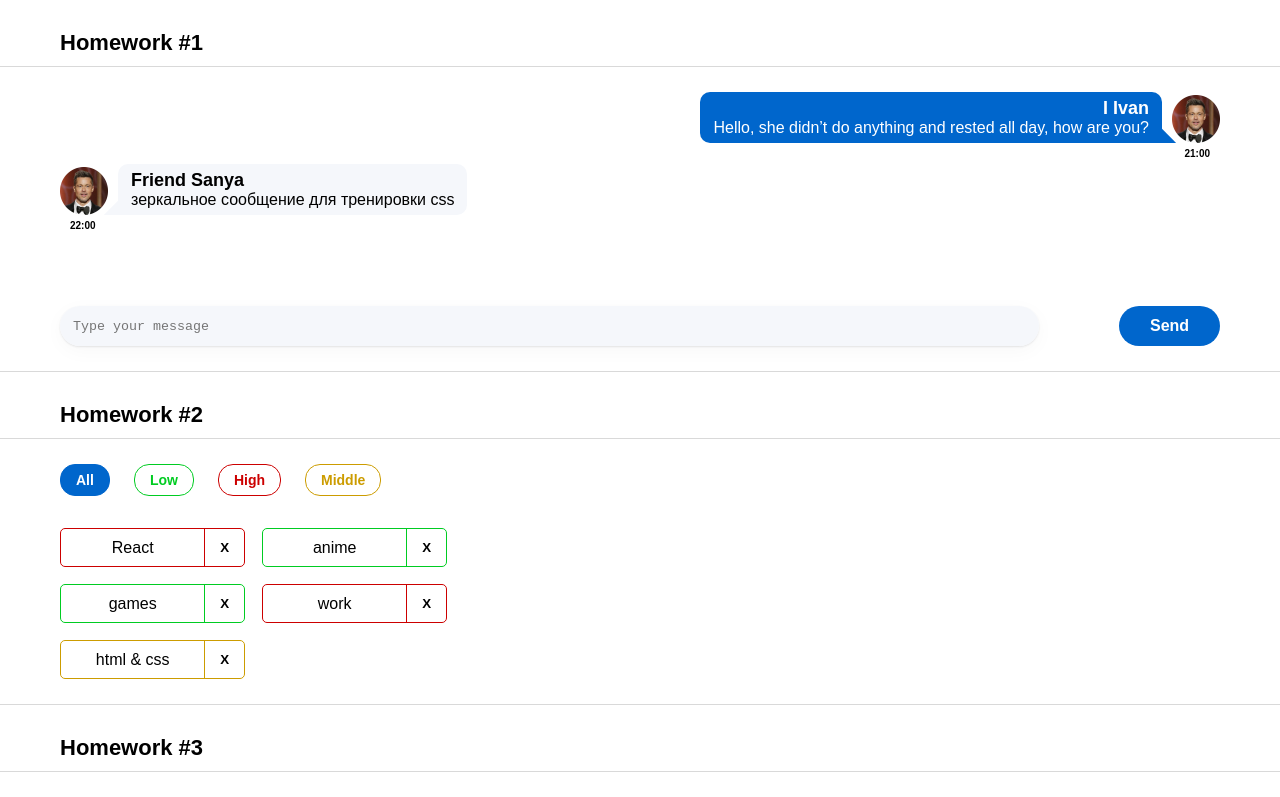
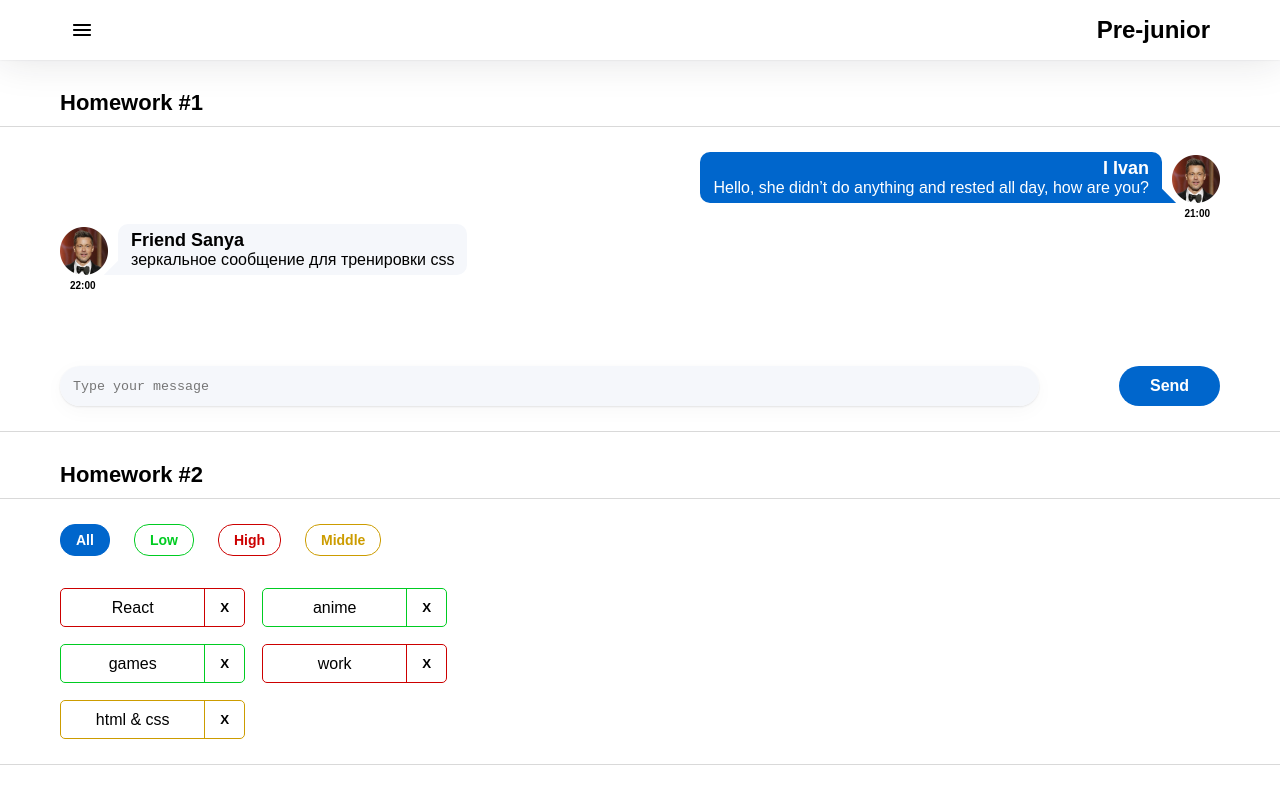
Before and after one commit to andressc/hws2, a React (Create React App) app: page /#/pre-junior in a window 1280 px wide. Shown: the top 797 px of the page. Built offline with nearby package versions, Linux system fonts and the light colour scheme.

Commit message:
HW5 created

```diff
--- a/src/s1-main/App.tsx
+++ b/src/s1-main/App.tsx
@@ -4,18 +4,19 @@
 import HW2 from "../s2-homeworks/hw02/HW2"
 import HW3 from "../s2-homeworks/hw03/HW3"
 import HW4 from '../s2-homeworks/hw04/HW4'
+import HW5 from '../s2-homeworks/hw05/HW5'
 
 function App() {
     return (
         <div className={s.App}>
-            <HW1/>
-            {/*раскомментировать по ходу выполнения*/}
+            {/*<HW1/>
+            раскомментировать по ходу выполнения
             <HW2/>
             <HW3/>
-            <HW4/>
+            <HW4/>*/}
 
             {/*при выполнении дз 5 и более - закомментировать здесь дз 1-4, так как они есть внутри дз 5*/}
-            {/*<HW5/>*/}
+            <HW5/>
         </div>
     )
 }
--- a/src/s2-homeworks/hw05/Pages.tsx
+++ b/src/s2-homeworks/hw05/Pages.tsx
@@ -1,21 +1,21 @@
-import React from 'react'
-import { Routes, Route, Navigate } from 'react-router-dom'
-import Error404 from './pages/Error404'
-import PreJunior from './pages/PreJunior'
-import Junior from './pages/Junior'
-import JuniorPlus from './pages/JuniorPlus'
+import React from "react"
+import {Routes, Route, Navigate} from "react-router-dom"
+import Error404 from "./pages/Error404"
+import PreJunior from "./pages/PreJunior"
+import Junior from "./pages/Junior"
+import JuniorPlus from "./pages/JuniorPlus"
 
 export const PATH = {
-    PRE_JUNIOR: '/pre-junior',
-    JUNIOR: '/junior',
-    JUNIOR_PLUS: '/junior-plus',
+    PRE_JUNIOR: "/pre-junior",
+    JUNIOR: "/junior",
+    JUNIOR_PLUS: "/junior-plus",
 }
 
 function Pages() {
     return (
         <div>
             {/*Routes выбирает первый подходящий роут*/}
-            <Routes>
+            {/*<Routes>*/}
             {/*роутинг будут писать студенты*/}
             {/*в начале мы попадаем на страницу '/' и переходим сразу на страницу /pre-junior*/}
             {/*<Route ...*/}
@@ -27,6 +27,17 @@
 
             {/*роут для несуществующей страницы должен отрисовать <Error404 />*/}
             {/*<Route ...*/}
+            {/*</Routes>*/}
+
+            <Routes>
+                <Route path="/" element={<Navigate to={PATH.PRE_JUNIOR}/>}/>
+
+                {/*роуты для /pre-junior, /junior, /junior-plus*/}
+                <Route path={PATH.PRE_JUNIOR} element={<PreJunior/>}/>
+                <Route path={PATH.JUNIOR} element={<Junior/>}/>
+                <Route path={PATH.JUNIOR_PLUS} element={<JuniorPlus/>}/>
+
+                <Route path="/*" element={<Error404/>}/>
             </Routes>
         </div>
     )
--- a/src/s2-homeworks/hw05/header/Header.module.css
+++ b/src/s2-homeworks/hw05/header/Header.module.css
@@ -1,8 +1,30 @@
 .burgerMenuIcon {
+    display: flex;
+    width: 24px;
+    height: 24px;
+    justify-content: center;
+    align-items: center;
+    flex-shrink: 0;
+    cursor: pointer;
 }
 
 .header {
+    display: flex;
+    justify-content: space-between;
+    align-items: center;
+    margin: 0 auto;
+    height: 60px;
+    padding: 0 70px;
+    box-shadow: 0 0 2px 0 rgba(29, 33, 38, 0.10), 0 0 40px 0 rgba(29, 33, 38, 0.13);
+    background-color: #fff;
+    z-index: 1;
+    position: relative;
 }
 
 .header h1 {
+    color: #000;
+    font-size: 24px;
+    font-style: normal;
+    font-weight: 600;
+    line-height: normal;
 }
--- a/src/s2-homeworks/hw05/sidebar/Sidebar.module.css
+++ b/src/s2-homeworks/hw05/sidebar/Sidebar.module.css
@@ -1,24 +1,72 @@
 .sidebar {
+    display: none;
 }
 
 .sidebar.open {
+    display: flex;
+    flex-direction: column;
+    height: 100vh;
+    width: 320px;
+    background-color: #fff;
+    box-shadow: 0 1px 2px 0 rgba(29, 33, 38, 0.10), 0 10px 40px 0 rgba(29, 33, 38, 0.13);
+    position: absolute;
+    z-index: 3;
 }
 
 .background {
+    opacity: 0.3;
+    background-color: #000;
+    height: 100vh;
+    width: 100vw;
+    position: absolute;
+    z-index: 2;
 }
 
 .nav {
+    display: flex;
+    flex-direction: column;
+    justify-content: center;
+    align-items: flex-start;
+    padding: 70px;
+    gap: 45px;
 }
 
 .nav a {
+    color: #000;
+    font-family: Montserrat, sans-serif;
+    font-size: 22px;
+    font-style: normal;
+    font-weight: 600;
+    line-height: normal;
+    text-decoration: none;
 }
 
 .nav a:hover {
+    color: #58ACFF;
+}
+
+.nav a:active {
+    color: #3D6B99;
 }
 
 .nav a.active {
+    color: #0059B2;
+    text-decoration-line: underline;
 }
+
 .close {
+    position: absolute;
+    right: 24px;
+    top: 16px;
+    display: flex;
+    width: 24px;
+    height: 24px;
+    justify-content: center;
+    align-items: center;
+    flex-shrink: 0;
+    border: none;
+    background-color: #fff;
+    cursor: pointer;
 }
 
 .close img {
--- a/src/s2-homeworks/hw05/sidebar/Sidebar.tsx
+++ b/src/s2-homeworks/hw05/sidebar/Sidebar.tsx
@@ -31,7 +31,7 @@
                         id={'hw5-pre-junior-link'}
                         to={PATH.PRE_JUNIOR}
                         onClick={handleClose}
-                        // className={...} // делает студент
+                        className={({isActive}) => isActive ? s.active : ""}
                     >
                         Pre-junior
                     </NavLink>
@@ -39,7 +39,7 @@
                         id={'hw5-junior-link'}
                         to={PATH.JUNIOR}
                         onClick={handleClose}
-                        // className={...} // делает студент
+                        className={({isActive}) => isActive ? s.active : ""}
                     >
                         Junior
                     </NavLink>
@@ -47,7 +47,7 @@
                         id={'hw5-junior-plus-link'}
                         to={PATH.JUNIOR_PLUS}
                         onClick={handleClose}
-                        // className={...} // делает студент
+                        className={({isActive}) => isActive ? s.active : ""}
                     >
                         Junior Plus
                     </NavLink>
```
Lines whose indentation alone changed are shown as unchanged.
